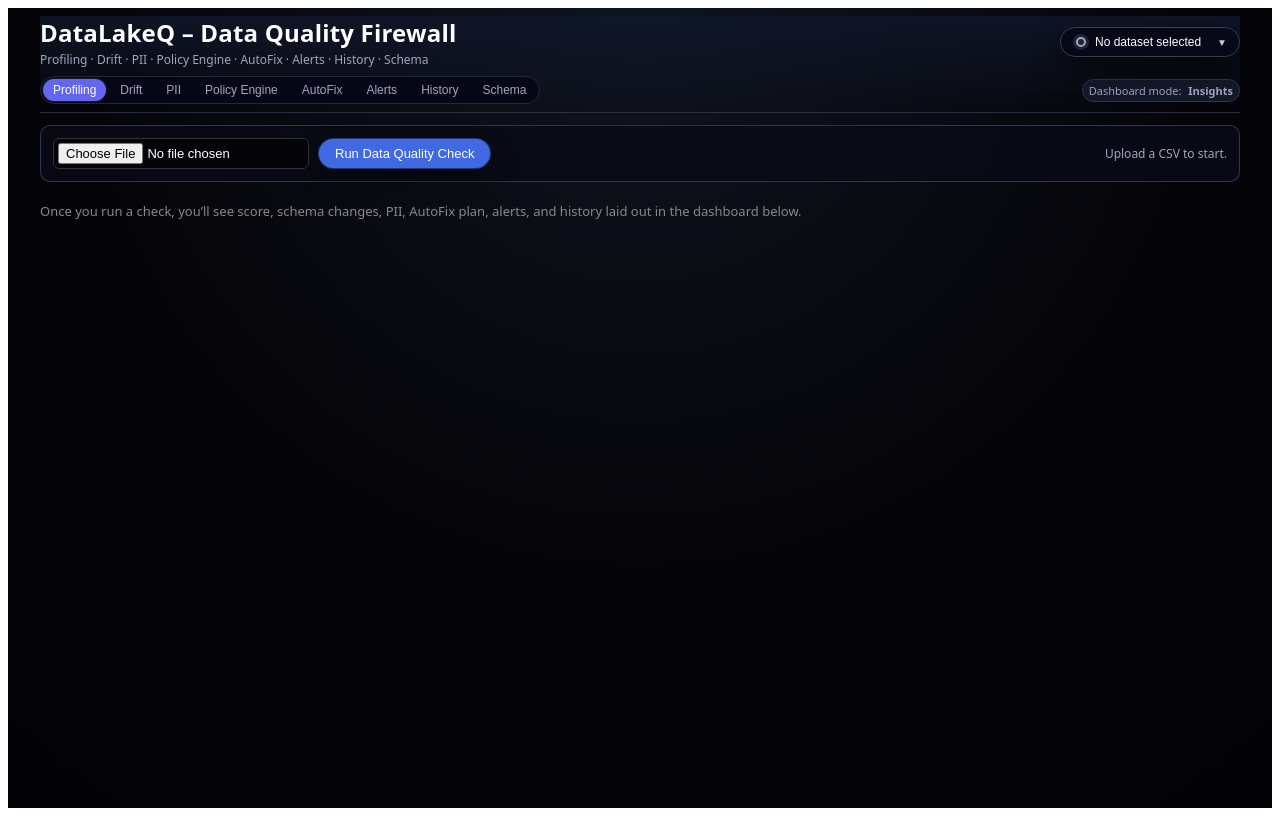
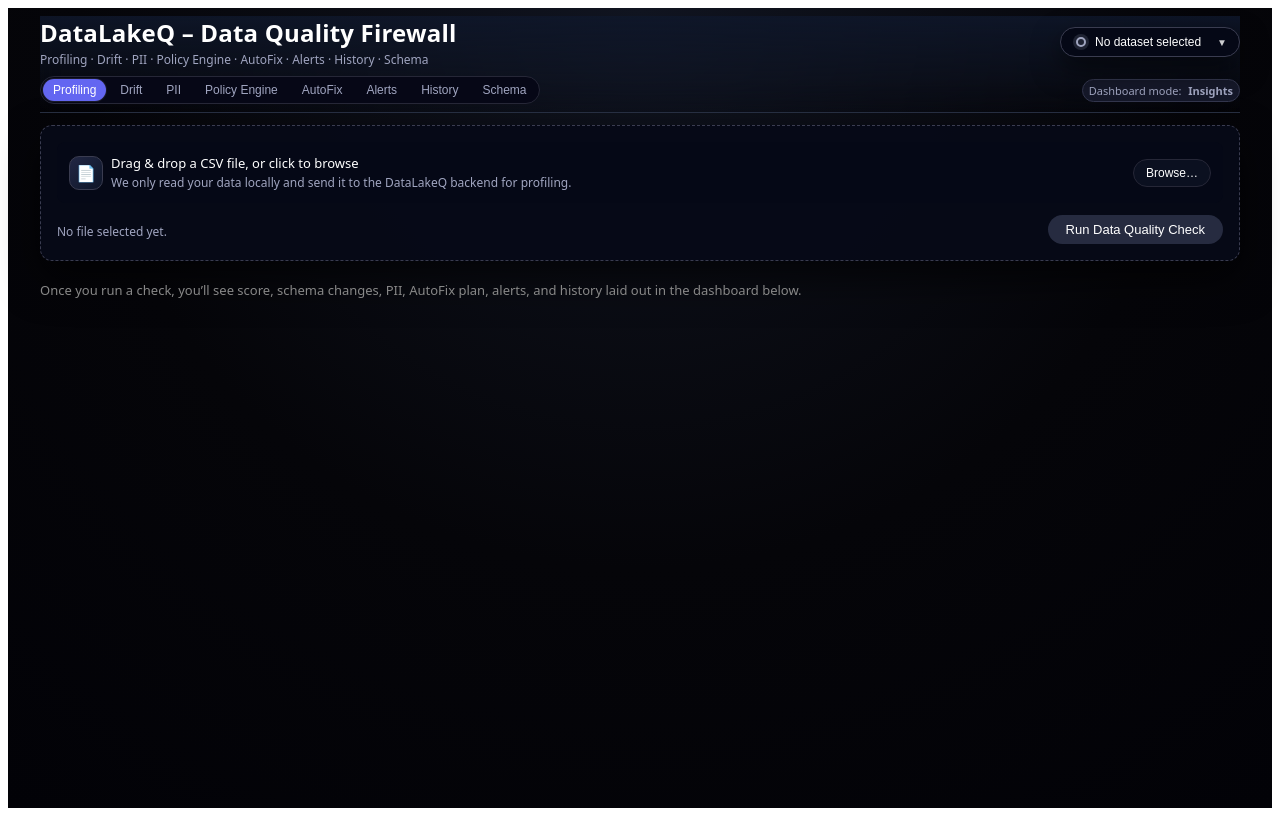
Before and after one commit to shobith-s/DataLakeQuality, a React app in the folder frontend/: page / in a window 1280 px wide. Built offline with nearby package versions, Linux system fonts and the light colour scheme; the HTML template or start-up script is replaced by a standard one.

Commit message:
add drag-and-drop CSV uploader with file chip and integrated run button

```diff
--- a/frontend/src/App.tsx
+++ b/frontend/src/App.tsx
@@ -9,12 +9,11 @@
 import HistoryPanel from "./components/panels/HistoryPanel";
 import RawReportPanel from "./components/panels/RawReportPanel";
 import SchemaChangesPanel from "./components/panels/SchemaChangesPanel";
-import HeaderBar, {
-  type NavTabId,
-} from "./components/layout/HeaderBar";
+import HeaderBar, { type NavTabId } from "./components/layout/HeaderBar";
 
 import type { DataQualityReport } from "./types/report";
 import { dlqColors, dlqTypography } from "./ui/theme";
+import FileDropZone from "./ui/FileDropZone";
 
 const NAV_TO_SECTION_ID: Record<NavTabId, string> = {
   profiling: "section-profiling",
@@ -33,13 +32,6 @@
   const [loading, setLoading] = useState(false);
   const [error, setError] = useState<string | null>(null);
   const [activeTab, setActiveTab] = useState<NavTabId>("profiling");
-
-  const handleFileChange = (e: React.ChangeEvent<HTMLInputElement>) => {
-    const f = e.target.files?.[0] || null;
-    setFile(f);
-    setReport(null);
-    setError(null);
-  };
 
   const handleAnalyze = async () => {
     if (!file) {
@@ -132,68 +124,17 @@
           datasetName={report?.dataset_name}
         />
 
-        {/* File upload + Run button */}
-        <section
-          style={{
-            borderRadius: 10,
-            padding: 12,
-            marginBottom: 20,
-            background: "rgba(9, 11, 22, 0.9)",
-            border: "1px solid rgba(70, 80, 140, 0.6)",
-            display: "flex",
-            alignItems: "center",
-            justifyContent: "space-between",
-            gap: 12,
-            flexWrap: "wrap",
+        {/* Phase 3: modern drag & drop uploader */}
+        <FileDropZone
+          file={file}
+          onFileSelected={(f) => {
+            setFile(f);
+            setReport(null);
+            setError(null);
           }}
-        >
-          <div style={{ display: "flex", alignItems: "center", gap: 10 }}>
-            <input
-              type="file"
-              accept=".csv"
-              onChange={handleFileChange}
-              style={{
-                fontSize: 13,
-                padding: "4px",
-                borderRadius: 6,
-                border: "1px solid #333",
-                background: "#050509",
-              }}
-            />
-            <button
-              onClick={handleAnalyze}
-              disabled={!file || loading}
-              style={{
-                padding: "7px 16px",
-                borderRadius: 999,
-                border: "none",
-                background: loading ? "#283046" : "#4169e1",
-                color: "#fff",
-                cursor: !file || loading ? "default" : "pointer",
-                fontSize: 13,
-                fontWeight: 500,
-                boxShadow: loading
-                  ? "none"
-                  : "0 0 0 1px rgba(65,105,225,0.5), 0 10px 24px rgba(0,0,0,0.4)",
-                transition: "background 0.15s ease",
-              }}
-            >
-              {loading ? "Analyzing…" : "Run Data Quality Check"}
-            </button>
-          </div>
-          <div style={{ fontSize: 12, color: dlqColors.textSecondary }}>
-            {file ? (
-              <>
-                Selected:{" "}
-                <span style={{ color: "#fff", fontWeight: 500 }}>
-                  {file.name}
-                </span>
-              </>
-            ) : (
-              "Upload a CSV to start."
-            )}
-          </div>
-        </section>
+          onRun={handleAnalyze}
+          loading={loading}
+        />
 
         {/* Error state */}
         {error && (
@@ -218,7 +159,8 @@
             style={{
               fontSize: 13,
               color: "#888",
-              marginTop: 8,
+              marginTop: 4,
+              marginBottom: 8,
             }}
           >
             Once you run a check, you’ll see score, schema changes, PII, AutoFix
--- /dev/null
+++ b/frontend/src/ui/FileDropZone.tsx
@@ -0,0 +1,250 @@
+// frontend/src/ui/FileDropZone.tsx
+import React, { useRef, useState } from "react";
+import { dlqColors, dlqRadii, dlqSpace } from "./theme";
+import Chip from "./Chip";
+
+export interface FileDropZoneProps {
+  file: File | null;
+  onFileSelected: (file: File | null) => void;
+  onRun: () => void;
+  loading?: boolean;
+}
+
+const formatBytes = (bytes: number): string => {
+  if (!bytes) return "0 B";
+  const sizes = ["B", "KB", "MB", "GB"];
+  const i = Math.min(Math.floor(Math.log(bytes) / Math.log(1024)), sizes.length - 1);
+  const value = bytes / Math.pow(1024, i);
+  return `${value.toFixed(value >= 100 ? 0 : value >= 10 ? 1 : 2)} ${sizes[i]}`;
+};
+
+const FileDropZone: React.FC<FileDropZoneProps> = ({
+  file,
+  onFileSelected,
+  onRun,
+  loading = false,
+}) => {
+  const [isDragging, setIsDragging] = useState(false);
+  const inputRef = useRef<HTMLInputElement | null>(null);
+
+  const handleBrowseClick = () => {
+    if (inputRef.current) {
+      inputRef.current.value = "";
+      inputRef.current.click();
+    }
+  };
+
+  const handleFileInputChange = (e: React.ChangeEvent<HTMLInputElement>) => {
+    const f = e.target.files?.[0] || null;
+    onFileSelected(f);
+  };
+
+  const handleDrop = (e: React.DragEvent<HTMLDivElement>) => {
+    e.preventDefault();
+    e.stopPropagation();
+    setIsDragging(false);
+
+    if (e.dataTransfer.files && e.dataTransfer.files.length > 0) {
+      const f = e.dataTransfer.files[0];
+      onFileSelected(f);
+      e.dataTransfer.clearData();
+    }
+  };
+
+  const handleDragOver = (e: React.DragEvent<HTMLDivElement>) => {
+    e.preventDefault();
+    e.stopPropagation();
+    if (!isDragging) setIsDragging(true);
+  };
+
+  const handleDragLeave = (e: React.DragEvent<HTMLDivElement>) => {
+    e.preventDefault();
+    e.stopPropagation();
+    setIsDragging(false);
+  };
+
+  const canRun = !!file && !loading;
+
+  return (
+    <section
+      style={{
+        borderRadius: 12,
+        padding: dlqSpace.lg,
+        marginBottom: 20,
+        background: "rgba(7, 10, 24, 0.95)",
+        border: isDragging
+          ? `1px solid ${dlqColors.accentPrimary}`
+          : `1px dashed ${dlqColors.borderStrong}`,
+        boxShadow: "0 18px 40px rgba(0,0,0,0.65)",
+        display: "flex",
+        flexDirection: "column",
+        gap: dlqSpace.sm,
+      }}
+    >
+      {/* Hidden input */}
+      <input
+        ref={inputRef}
+        type="file"
+        accept=".csv"
+        onChange={handleFileInputChange}
+        style={{ display: "none" }}
+      />
+
+      {/* Drop region */}
+      <div
+        onDrop={handleDrop}
+        onDragOver={handleDragOver}
+        onDragLeave={handleDragLeave}
+        onDragEnd={handleDragLeave}
+        style={{
+          borderRadius: dlqRadii.md,
+          padding: dlqSpace.md,
+          background: isDragging ? "rgba(99,102,241,0.1)" : "#050816",
+          display: "flex",
+          alignItems: "center",
+          justifyContent: "space-between",
+          gap: dlqSpace.md,
+          cursor: "pointer",
+        }}
+        onClick={handleBrowseClick}
+      >
+        <div
+          style={{
+            display: "flex",
+            alignItems: "center",
+            gap: dlqSpace.sm,
+          }}
+        >
+          {/* Simple file icon */}
+          <div
+            aria-hidden="true"
+            style={{
+              width: 32,
+              height: 32,
+              borderRadius: 10,
+              border: `1px solid ${dlqColors.borderStrong}`,
+              background:
+                "linear-gradient(135deg, rgba(148,163,253,0.2), rgba(15,23,42,0.9))",
+              display: "flex",
+              alignItems: "center",
+              justifyContent: "center",
+              fontSize: 16,
+            }}
+          >
+            📄
+          </div>
+          <div>
+            <div
+              style={{
+                fontSize: 13,
+                fontWeight: 500,
+              }}
+            >
+              {isDragging
+                ? "Drop your CSV file here"
+                : "Drag & drop a CSV file, or click to browse"}
+            </div>
+            <div
+              style={{
+                fontSize: 12,
+                color: dlqColors.textSecondary,
+                marginTop: 2,
+              }}
+            >
+              We only read your data locally and send it to the DataLakeQ
+              backend for profiling.
+            </div>
+          </div>
+        </div>
+
+        <div style={{ display: "flex", alignItems: "center", gap: 8 }}>
+          <button
+            type="button"
+            onClick={(e) => {
+              e.stopPropagation();
+              handleBrowseClick();
+            }}
+            style={{
+              padding: "6px 12px",
+              borderRadius: 999,
+              border: `1px solid ${dlqColors.borderSubtle}`,
+              background: "#0b1020",
+              color: dlqColors.textPrimary,
+              cursor: "pointer",
+              fontSize: 12,
+            }}
+          >
+            Browse…
+          </button>
+        </div>
+      </div>
+
+      {/* Selected file + Run button row */}
+      <div
+        style={{
+          marginTop: 4,
+          display: "flex",
+          alignItems: "center",
+          justifyContent: "space-between",
+          gap: dlqSpace.sm,
+          flexWrap: "wrap",
+        }}
+      >
+        <div style={{ minHeight: 20 }}>
+          {file ? (
+            <Chip
+              tone="info"
+              size="md"
+              style={{ maxWidth: 360, overflow: "hidden" }}
+            >
+              <span
+                style={{
+                  maxWidth: 260,
+                  overflow: "hidden",
+                  textOverflow: "ellipsis",
+                  whiteSpace: "nowrap",
+                }}
+              >
+                {file.name}
+              </span>
+              <span style={{ opacity: 0.85, marginLeft: 6 }}>
+                · {formatBytes(file.size)}
+              </span>
+            </Chip>
+          ) : (
+            <span
+              style={{ fontSize: 12, color: dlqColors.textSecondary }}
+            >
+              No file selected yet.
+            </span>
+          )}
+        </div>
+
+        <button
+          type="button"
+          onClick={onRun}
+          disabled={!canRun}
+          style={{
+            padding: "7px 18px",
+            borderRadius: 999,
+            border: "none",
+            background: canRun ? "#6366f1" : "#262b40",
+            color: "#fff",
+            cursor: canRun ? "pointer" : "default",
+            fontSize: 13,
+            fontWeight: 500,
+            boxShadow: canRun
+              ? "0 0 0 1px rgba(129,140,248,0.65), 0 14px 30px rgba(0,0,0,0.6)"
+              : "none",
+            opacity: loading ? 0.8 : 1,
+            transition: "background 0.15s ease, transform 0.08s ease",
+          }}
+        >
+          {loading ? "Analyzing…" : "Run Data Quality Check"}
+        </button>
+      </div>
+    </section>
+  );
+};
+
+export default FileDropZone;
```
